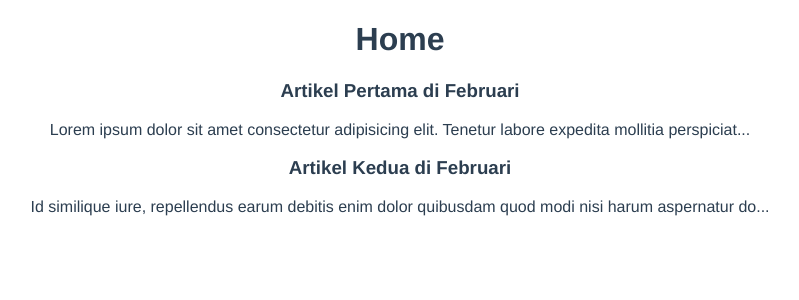
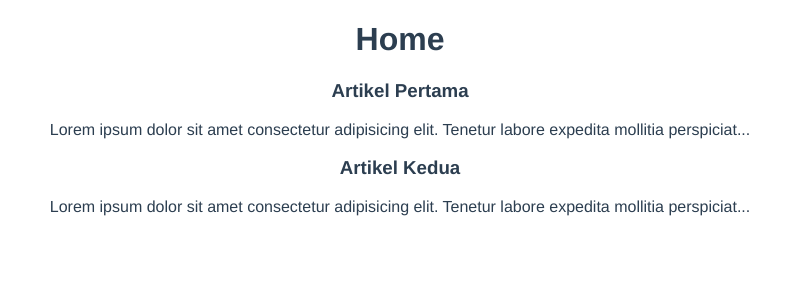
Before and after one commit to lunadiotic/vue-firebase, a Vue app: page / in a window 1280 px wide. Shown: the top 300 px of the page, without its empty margins (240-1039 px from the left). Built offline with nearby package versions, Linux system fonts and the light colour scheme; data requests are answered from the project's data file.

Commit message:
make fake rest api and use async await

```diff
--- /dev/null
+++ b/data/db.json
@@ -0,0 +1,24 @@
+{
+    "posts": [
+        {
+            "id": 1,
+            "title": "Artikel Pertama",
+            "body": "Lorem ipsum dolor sit amet consectetur adipisicing elit. Tenetur labore expedita mollitia perspiciatis!",
+            "tags": [
+                "web",
+                "vue",
+                "node"
+            ]
+        },
+        {
+            "id": 2,
+            "title": "Artikel Kedua",
+            "body": "Lorem ipsum dolor sit amet consectetur adipisicing elit. Tenetur labore expedita mollitia perspiciatis!",
+            "tags": [
+                "js",
+                "html",
+                "css"
+            ]
+        }
+    ]
+}
--- a/src/views/Home.vue
+++ b/src/views/Home.vue
@@ -1,6 +1,7 @@
 <template>
   <div class="home">
     <h1>Home</h1>
+    <div v-if="error">{{ error }}</div>
     <PostList :posts="posts" />
   </div>
 </template>
@@ -14,12 +15,24 @@
     PostList
   },
   setup() {
-    const posts = ref([
-      { id: 1, title: 'Artikel Pertama di Februari', body: 'Lorem ipsum dolor sit amet consectetur adipisicing elit. Tenetur labore expedita mollitia perspiciatis!'},
-      { id: 2, title: 'Artikel Kedua di Februari', body: 'Id similique iure, repellendus earum debitis enim dolor quibusdam quod modi nisi harum aspernatur dolorem voluptate delectus exercitationem reprehenderit voluptatibus qui quisquam.'}
-    ])
+    const posts = ref([])
+    const error = ref(null)
 
-    return { posts }
+    const load = async () => {
+      try {
+        let data = await fetch('http://localhost:3000/posts')
+        if (! data.ok) {
+          throw Error('Tidak ada data')
+        }
+        posts.value = await data.json()
+      } catch (err) {
+        error.value = err.message
+      }
+    }
+
+    load()
+
+    return { posts, error }
   }
 }
 </script>
```
